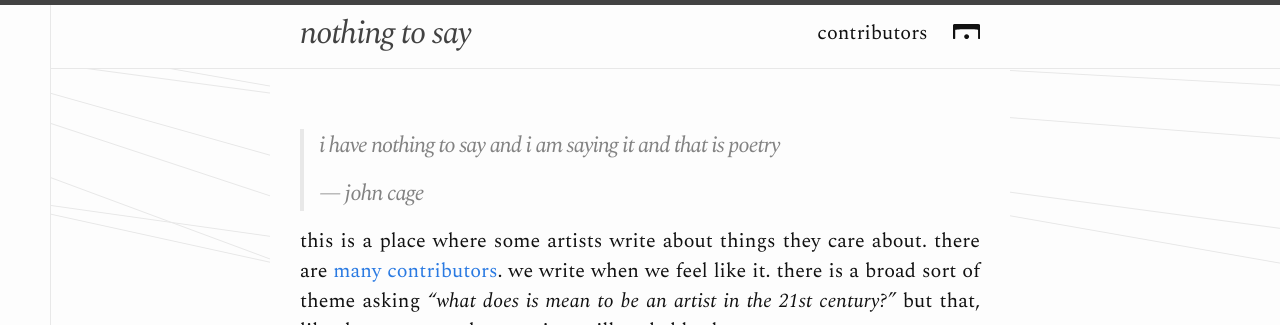
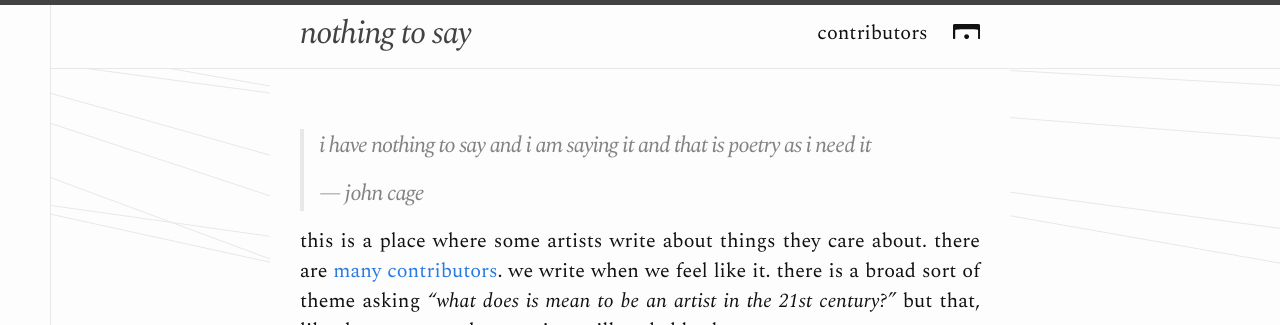
Before and after one commit to nothing-to-say/nothing-to-say, a Jekyll site: the page built from about.md, in a window 1280 px wide. Shown: the top 325 px of the page. Built offline with Jekyll 4.4.1, drawn with Linux system fonts in a browser that asks for light colours.

Commit message:
extend jc quote in 'about'

```diff
--- a/about.md
+++ b/about.md
@@ -4,7 +4,7 @@ link_text: "?"
 permalink: /about.html
 ---
 
-> i have nothing to say and i am saying it and that is poetry
+> i have nothing to say and i am saying it and that is poetry as i need it
 >
 > &mdash; <cite>john cage</cite>
 
```
